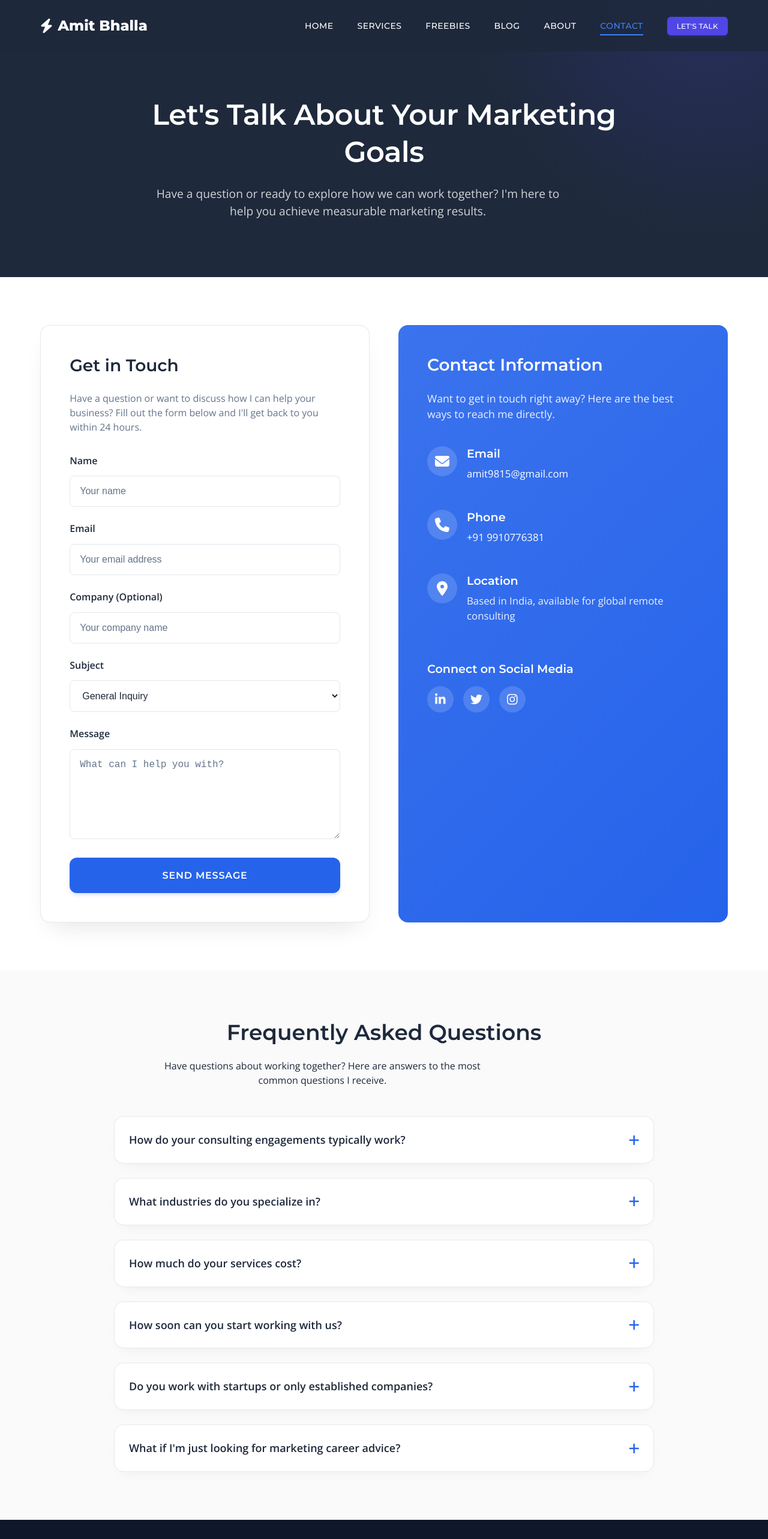
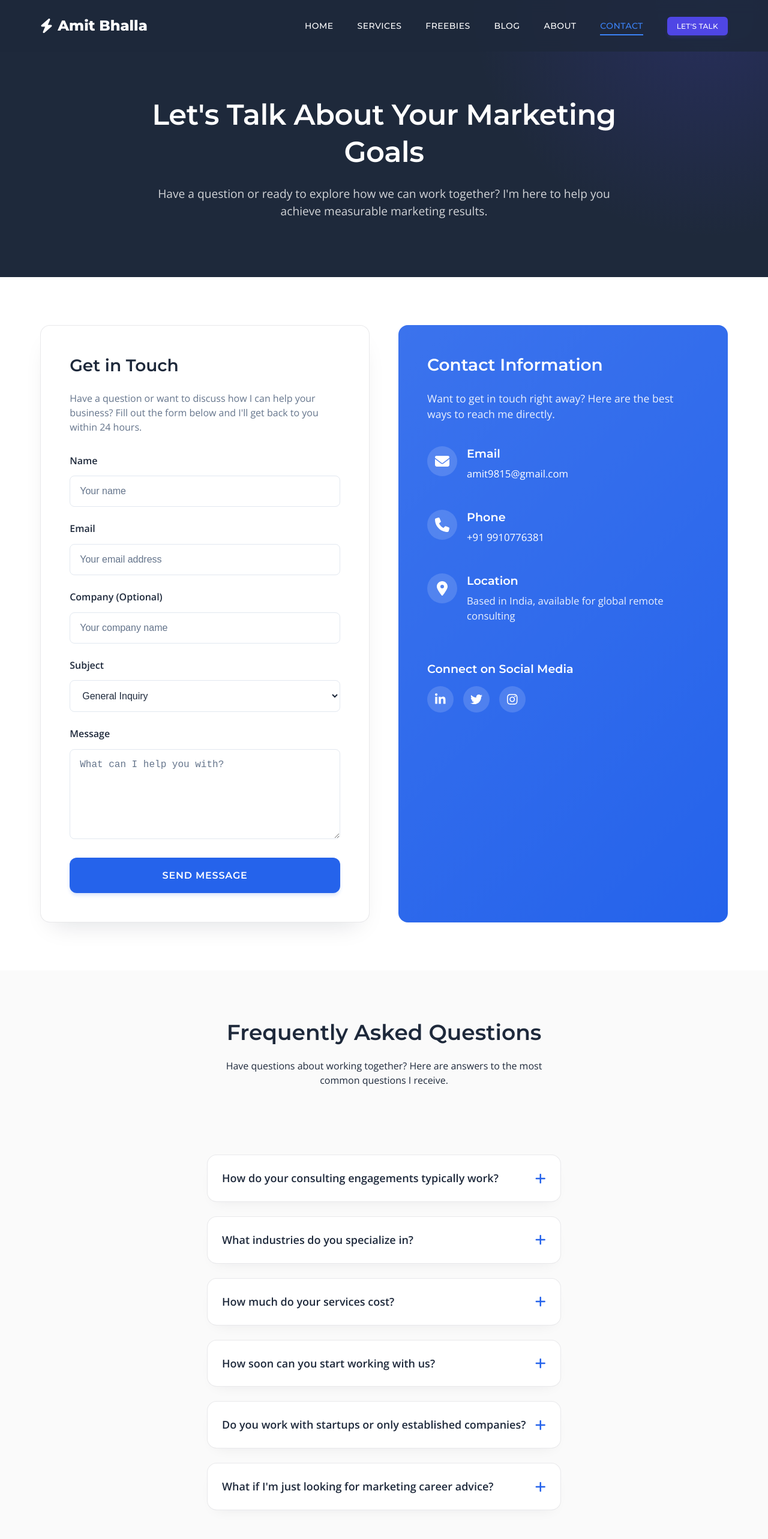
Before and after one commit to amitbhalla/homeonreact, a React (Vite) app: page /contact in a window 1280 px wide. Shown: the top 2566 px of the page at 60% size. Built offline with nearby package versions, Linux system fonts and the light colour scheme.

Commit message:
Fixes to contact page formats

```diff
--- a/src/components/contact/ContactFAQ.jsx
+++ b/src/components/contact/ContactFAQ.jsx
@@ -59,8 +59,6 @@ const ContactFAQ = () => {
             <div
               className={`faq-item ${activeIndex === index ? 'active' : ''}`}
               key={faq.id}
-              data-aos="fade-up"
-              data-aos-delay={index * 100}
             >
               <div
                 className="faq-question"
--- a/src/styles/pages/contact.css
+++ b/src/styles/pages/contact.css
@@ -30,6 +30,10 @@
   max-width: 800px;
   margin: 0 auto;
   text-align: center;
+  width: 100%;
+  display: flex;
+  flex-direction: column;
+  align-items: center;
 }
 
 .contact-hero-title {
@@ -40,6 +44,10 @@
   font-size: 1.2rem;
   color: rgba(255, 255, 255, 0.8);
   margin-bottom: 2rem;
+  max-width: 800px;
+  margin-left: auto;
+  margin-right: auto;
+  text-align: center;
 }
 
 .contact-content-section {
@@ -234,8 +242,12 @@ textarea.form-control {
 }
 
 .contact-faq-container {
+  width: 100%;
   max-width: 900px;
   margin: 0 auto;
+  display: flex;
+  flex-direction: column;
+  align-items: center;
 }
 
 .faq-list {
```
